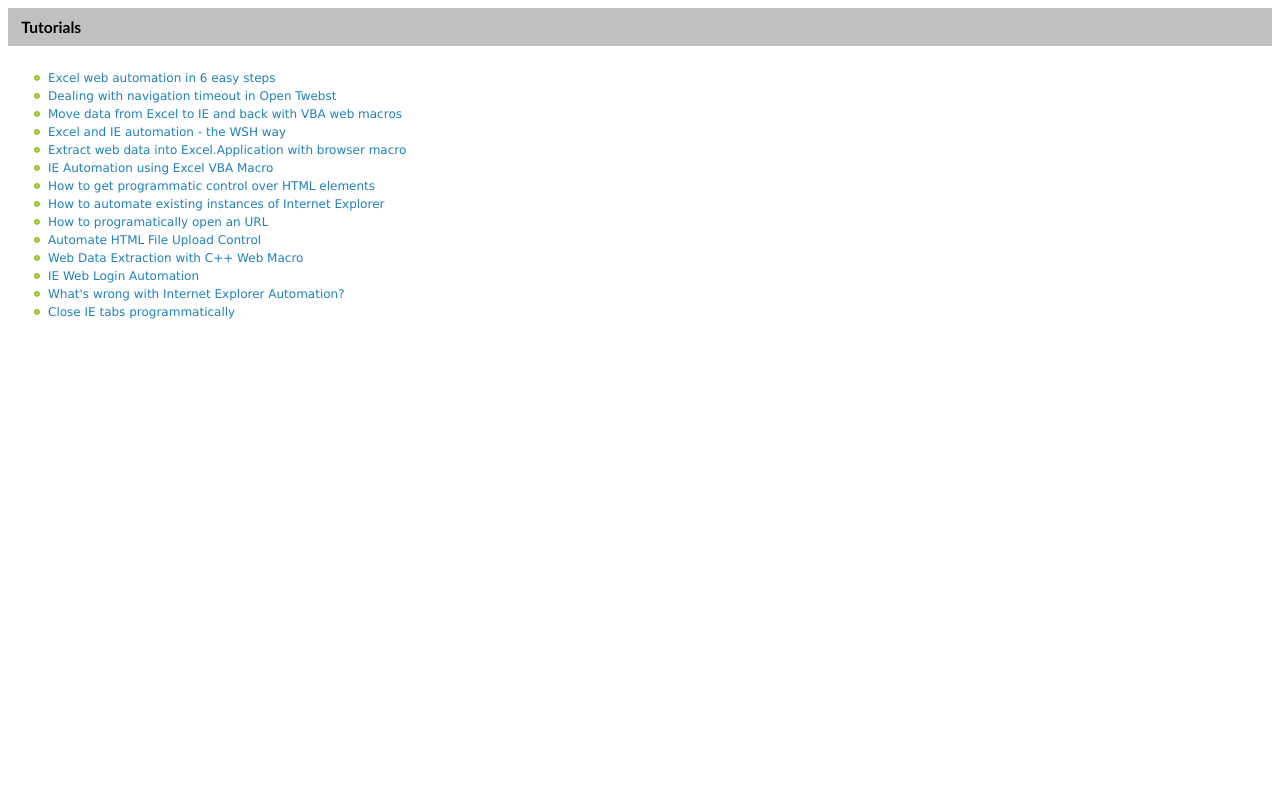
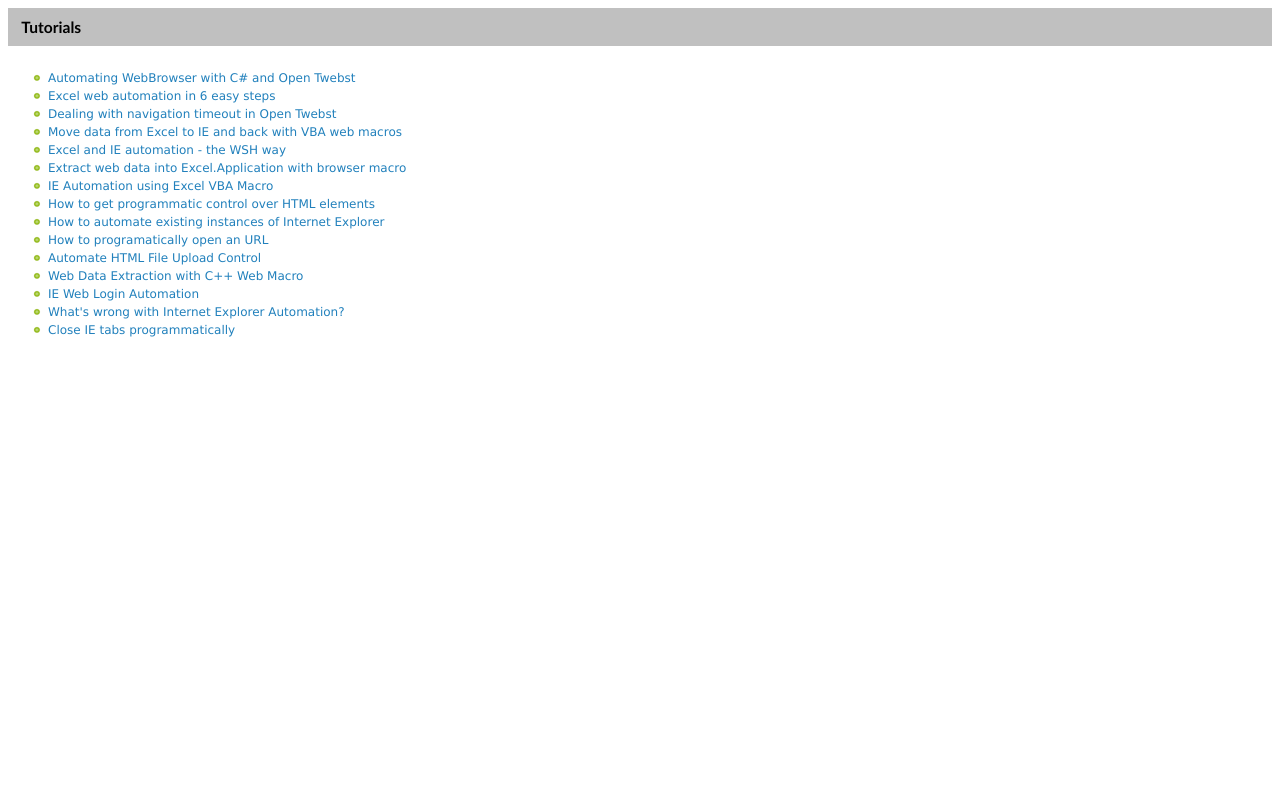
Before and after one commit to codecentrix/codecentrix.github.io, a plain HTML site: page doc/Tutorials.htm in a window 1280 px wide. Shown: the top 800 px of the page. Drawn offline with Linux system fonts and the light colour scheme.

Commit message:
new blog post added to tutorials

```diff
--- a/doc/Tutorials.htm
+++ b/doc/Tutorials.htm
@@ -9,6 +9,7 @@
 		</div>
 			<br/>
 			<ul>
+				<li><a href="http://codecentrix.blogspot.ro/2014/05/automating-webbrowser-with-c-and-open.html" target="twebsttutorials">Automating WebBrowser with C# and Open Twebst</a></li>
 				<li><a href="http://codecentrix.blogspot.ro/2014/04/excel-web-automation-in-6-easy-steps.html" target="twebsttutorials">Excel web automation in 6 easy steps</a></li>
 				<li><a href="http://codecentrix.blogspot.ro/2014/03/web-automation-dealing-with-navigation.html" target="twebsttutorials">Dealing with navigation timeout in Open Twebst</a></li>
 				<li><a href="http://codecentrix.blogspot.com/2010/03/move-data-from-excel-to-ie-and-back.html" target="twebsttutorials">Move data from Excel to IE and back with VBA web macros</a></li>
```
